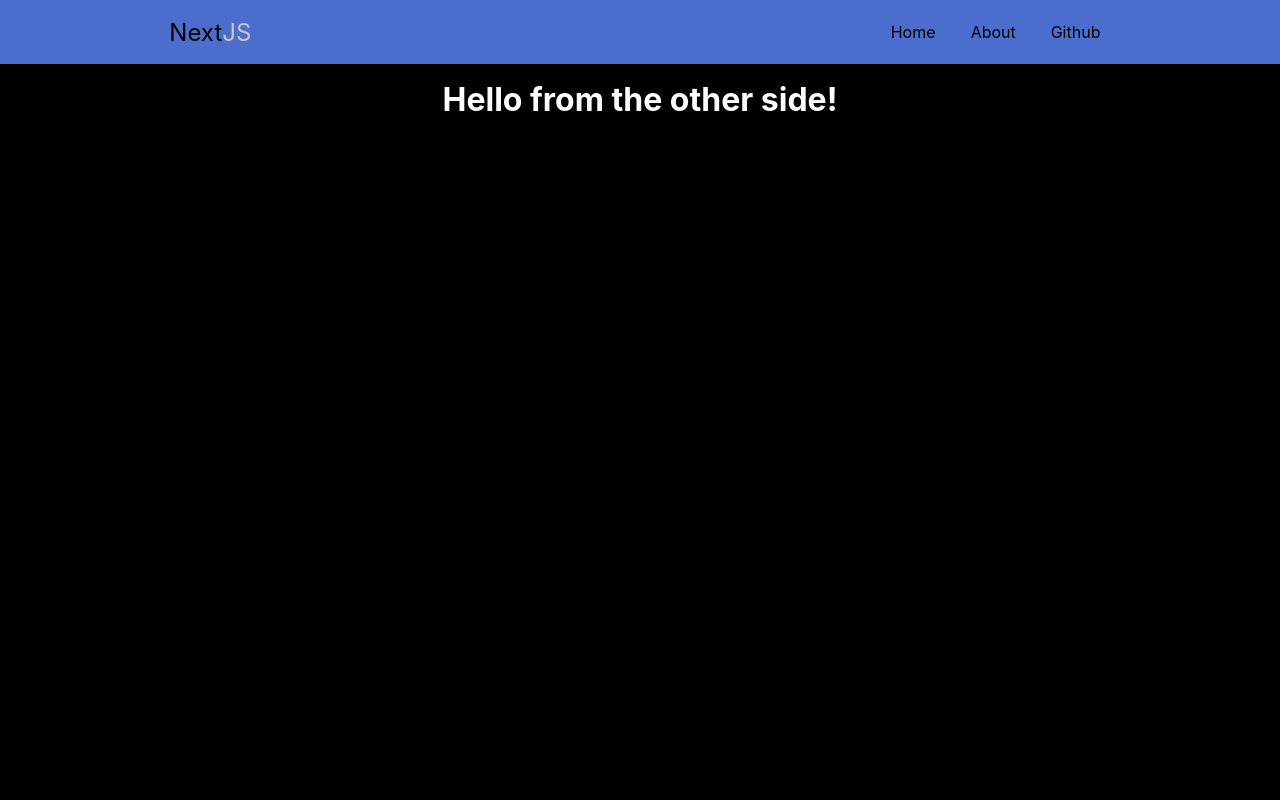
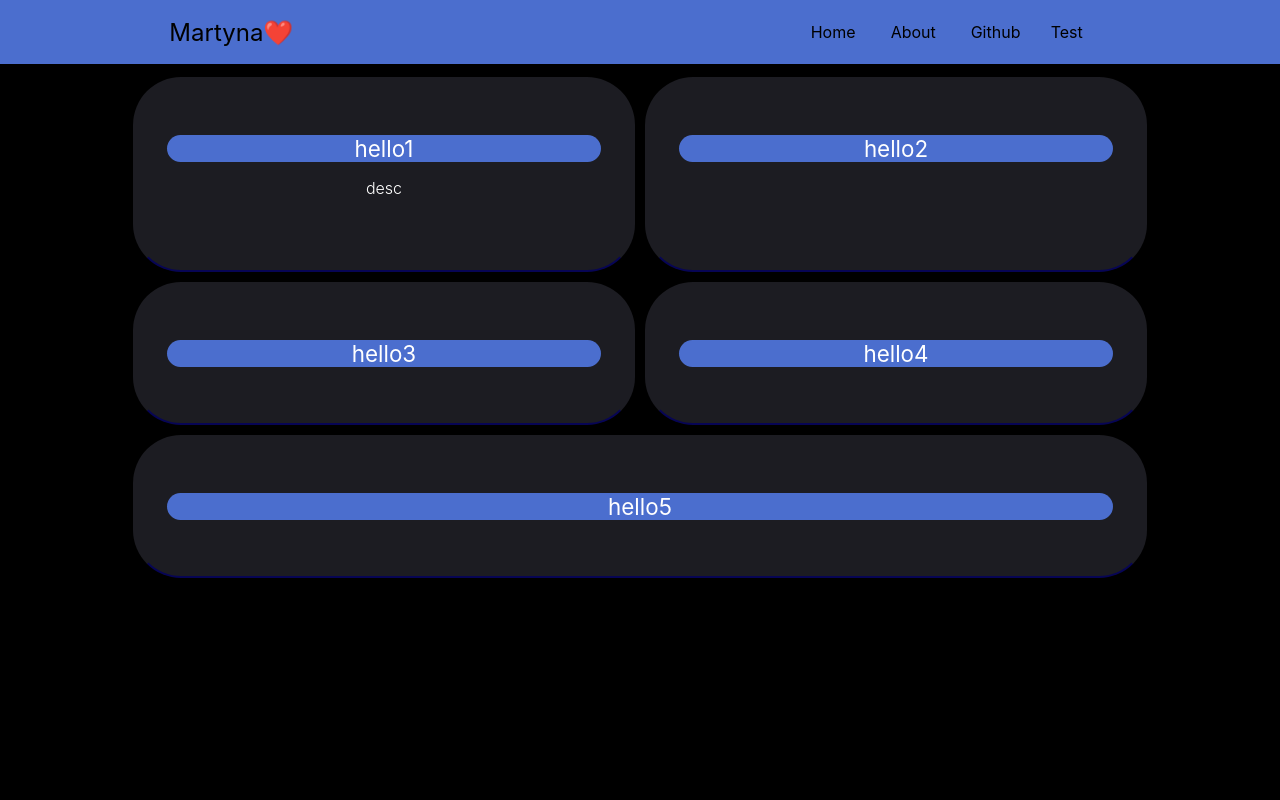
Before and after one commit to kacper-ragankiewicz/NextAuth, a Next.js app: page / in a window 1280 px wide. Shown: the top 800 px of the page. Built offline with nearby package versions, Linux system fonts and the light colour scheme.

Commit message:
Adding boxes

```diff
--- /dev/null
+++ b/components/Box/Box.module.scss
@@ -0,0 +1,96 @@
+@use "../../styles/main.sass";
+
+.box {
+    flex: 1 355px;
+    background: main.$m5;
+    border-radius: 3rem;
+    padding: 3.5rem 2rem;
+    position: relative;
+    backdrop-filter: blur(100px);
+    animation: grow .5s ease-in-out;
+    margin: 5px;
+    border: 2px solid;
+    border-color: transparent transparent main.$m6 transparent;
+    transition: .5s;
+}
+
+.title {
+    margin-right: auto;
+    font-size: 1.4rem;
+    border-radius: 50px;
+    width: 100%;
+    background: main.$m3;
+}
+
+.desc {
+    font-weight: 300;
+    padding: 0px;
+}
+
+.body {
+    display: flex;
+    gap: 1rem;
+    list-style: none;
+    justify-content: center;
+    flex-wrap: wrap;
+    padding: 1rem 0;
+}
+
+.body > .li {
+    flex: 1 1 110px;
+    text-align: center;
+    padding: .6rem;
+    border-radius: 2rem;
+    background: transparent;
+    box-shadow: 0 10px 20px rgba(0,0,0,0.19), 0 6px 6px rgba(0,0,0,0.23);
+    transition: 0.4s linear;
+    font-weight: 400;
+    animation: move 4s ease-in-out infinite;
+}
+
+.button {
+    border: 0;
+    height: 50px;
+    width: auto;
+    box-shadow: 0 10px 20px rgba(0,0,0,0.19), 0 6px 6px rgba(0,0,0,0.23);
+    background: main.$m2;
+    border-radius: 2rem;
+    transition: 0.4s linear;
+}
+
+.href {
+    color: main.$m1;
+    text-align: center;
+    text-decoration: none;
+    padding: .6rem 2rem;
+    background: transparent;
+    font-size: 1rem;
+}
+
+@keyframes opacity {
+    to {
+        opacity: 0;
+    }
+}
+
+@keyframes move {
+    0% {
+        transform: translate(0,0);
+    }
+    50% {
+        transform: translate(0,4px);
+    }
+    100% {
+        transform: translate(0,0);
+    }
+}
+
+@keyframes grow {
+    from {
+        border-radius: 0;
+        opacity: 0;
+    }
+    to {
+        opacity: 1;
+    }
+}
--- /dev/null
+++ b/components/Box/index.js
@@ -0,0 +1,41 @@
+import React from "react";
+import Image from "next/image";
+import styles from "./Box.module.scss";
+import cn from "classnames";
+
+const Box = ({
+    className,
+    title,
+    buttonSpan,
+    object,
+    desc,
+    url,
+    children,
+}) => {
+    return (
+        <section className={cn(styles.box, className)}>
+            {title && (
+                <header className={styles.title}>{title}</header>
+            )
+            }
+            {desc &&
+                <p className={styles.desc}>{desc}</p>
+            }
+            {object &&
+                <ul className={styles.body}>
+                    { object.map((item,index) => (
+                            <li className={styles.li} key={index}>{item}</li>
+                        ))
+                    }
+                </ul>
+            }
+            {url &&
+                <button className={styles.button}>
+                    <a href={url}>{buttonSpan ? buttonSpan : "Check out"}</a>
+                </button>
+            }
+            {children}
+        </section>
+    );
+};
+export default Box;
--- a/components/Header/Header.module.scss
+++ b/components/Header/Header.module.scss
@@ -2,8 +2,8 @@
 
 .container {
     top: 0;
-    z-index: 10;
-    position: absolute;
+    z-index: 2;
+    position: fixed;
     justify-content: center;
     align-content: center;
     width: 100vw;
@@ -106,14 +106,15 @@
     }
     .box {
         display: flex;
-        position: absolute;
+        position: fixed;
         visibility: visible;
-        z-index: 0;
+        z-index: 1;
         background: main.$m2;
         justify-content: center;
         width: 100vw;
         transition: 1s;
-        transform: translate(0,-200px);
+        transform: translate(0,-100%);
+        opacity: 0;
     }
     .active {
         visibility: visible;
@@ -121,6 +122,7 @@
         margin-top: -30px;
         transform: translate(0,0);
         border-radius: 15px;
+        opacity: .98;
     }
     .ul {
         color: main.$m0;
@@ -129,4 +131,7 @@
     .ul > li {
         padding: 10px;
     }
+    .ul li:hover {
+        color: main.$m2;
+    }
 }
--- a/components/Header/index.js
+++ b/components/Header/index.js
@@ -10,7 +10,8 @@ import menu from "../../styles/img/menu.png";
 const list = [
     {item: 'Home', url: "/"},
     {item: 'About', url: "#"},
-    {item: "Github", url: "https://github.com"}
+    {item: "Github", url: "https://github.com"},
+    {item: "Test", url: "/test"},
 ]
 
 function ListElement({url, item}) {
@@ -31,7 +32,7 @@ export default function Header() {
         <>
             <div className={cn(styles.container, { [styles.shadow]: visible })}>
                     <div className={styles.navbar}>
-                        <header className={styles.logo}>Next<span>JS</span></header>
+                        <header className={styles.logo}>Martyna<span>❤️</span></header>
                         <nav className={styles.menu}>
                             <ul className={styles.ul}>
                                 {listElement}
--- a/components/Page/Page.module.scss
+++ b/components/Page/Page.module.scss
@@ -1,7 +1,9 @@
 @use '../../styles/main.sass';
 
 .container {
-    margin-top: main.$header-size + 1;
+    position: relative;
+    z-index: 0;
+    margin-top: main.$header-size + .5;
     width: 80vw;
     margin-left: auto;
     margin-right: auto;
@@ -10,6 +12,6 @@
 
 @media (max-width: main.$m) {
     .container {
-        width: 90vw;
+        width: 98vw;
     }
 }
--- a/pages/Home/Home.module.scss
+++ b/pages/Home/Home.module.scss
@@ -2,6 +2,8 @@
 
 .container {
     text-align: center;
+    display: flex;
+    flex-wrap: wrap;
 }
 
 @media (max-width: main.$m) {
--- a/pages/Home/index.js
+++ b/pages/Home/index.js
@@ -1,9 +1,68 @@
+import Box from '../../components/Box';
+import axios from '../../helpers/axios';
+import Link from 'next/link';
 import styles from './Home.module.scss';
 
-export default function Home() {
+const box = [
+    {title: 'hello1', desc: "desc"},
+    {title: 'hello2'},
+    {title: 'hello3'},
+    {title: 'hello4'},
+    {title: 'hello5'},
+]
+
+function BoxList({ title, desc}) {
+    return (
+        <Box
+            title={title}
+            desc={desc}
+        />
+    )
+}
+
+function ApiElement({ id, API }) {
+  return (
+    <li className={styles.li}>
+      <Link href={`/hero/${id}`}>
+        <a>
+          <p>{API}</p>
+        </a>
+      </Link>
+    </li>
+  )
+};
+
+export default function Home({ hero }) {
+    const boxesArrey = box.map(box => <BoxList key={box.id} {...box}/>)
+    // const ApiElements = hero.map(hero => <ApiElement key={hero.id} {...hero} /> )
+
+    console.log(hero)
     return (
       <div className={styles.container}>
-        <h1>Hello from the other side!</h1>
+        {boxesArrey}
+        {/* {ApiElements} */}
       </div>
     )
   }
+
+
+export async function getStaticProps() {
+  const { data, status } = await axios.get('/entries');
+  if (status !== 200 ) {
+    return {
+      props: {
+        isRequestFailed: true,
+      }
+    }
+  }
+  const { count, entries } = data;
+  const hero = entries?.map(({id, API}) => ({ API }));
+  return {
+    props: {
+      count,
+      hero,
+      isRequestFailed: false,
+      test: true,
+    }
+  }
+}
--- a/styles/main.sass
+++ b/styles/main.sass
@@ -13,8 +13,8 @@ $m1: #ffffff
 $m2: #cec5c5
 $m3: #4b6ece
 $m4: #405eb1
-$m5: #ffffff
-$m6: #ffffff
+$m5: #1c1c22
+$m6: #070555
 
 // variables
 $header-size: 4rem
```
Also changed, not shown: pages/test/index.js (+5 -8 lines).
